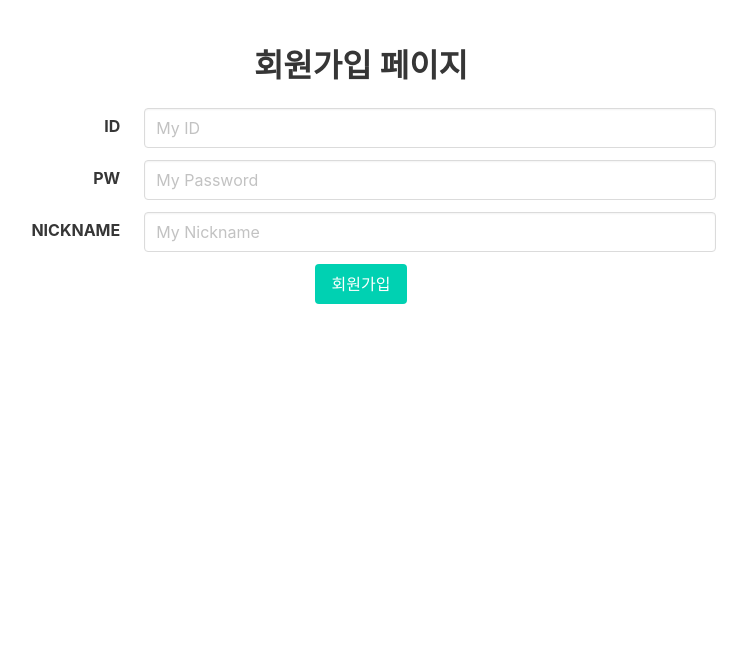
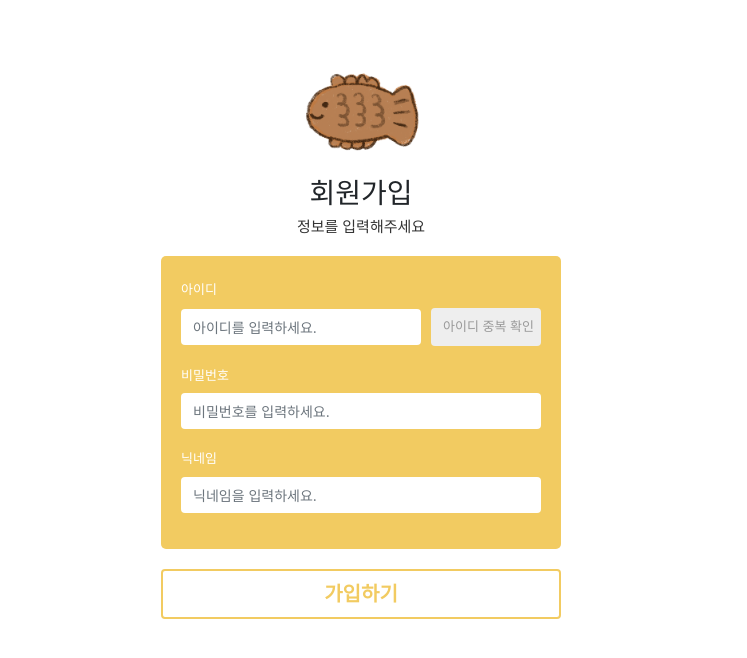
Before and after one commit to aaanjini/hanghae99_007, a Flask app: template templates/register.html in a window 1280 px wide. Shown: the top 658 px of the page, without its empty margins (279-1026 px from the left). Run offline with Flask 2, Linux system fonts and the light colour scheme; the template is opened without the code that fills it, so the values that code supplies are empty; some libraries are stand-ins or nearby versions.

Commit message:
13:46 commit

```diff
--- a/app.py
+++ b/app.py
@@ -4,7 +4,8 @@ app = Flask(__name__)
 
 from pymongo import MongoClient
 
-client = MongoClient('mongodb://52.79.38.21', 27017, username="test", password="test")
+# client = MongoClient('mongodb://52.79.38.21', 27017, username="test", password="test")
+client = MongoClient('localhost', 27017)
 db = client.hanghae99_007
 
 # JWT 토큰을 만들 때 필요한 비밀문자열입니다. 아무거나 입력해도 괜찮습니다.
@@ -43,26 +44,35 @@ def login():
 
 
 @app.route('/register')
-def addUser():
-    return render_template('addUser.html')
+def register():
+    return render_template('register.html')
 
 
 
 # [회원가입 API]
 
 
-@app.route('/api/addUser', methods=['POST'])
-def api_register():
-    id_receive = request.form['id_give'] #사용자단에서 넘겨받은 id값
-    pw_receive = request.form['pw_give'] #사용자단에서 넘겨받은 pw값
-    nickname_receive = request.form['nickname_give'] #사용자단에서 넘겨받은 nickname값
+@app.route("/addUser", methods=["POST"])
+def addUser():
+    return render_template('register.html')
 
-    pw_hash = hashlib.sha256(pw_receive.encode('utf-8')).hexdigest() # 저장하기 전에, pw를 sha256 방법(=단방향 암호화. 풀어볼 수 없음)으로 암호화해서 저장합니다.
 
-    db.user.insert_one({'id': id_receive, 'pw': pw_hash, 'nick': nickname_receive})
-    # id, pw(암호회된), nickname을 받아서, mongoDB에 저장합니다.
+    id = request.form['id']
+    pw = request.form['pw']
+    nickname = request.form['nickname']
 
-    return jsonify({'result': 'success'})
+    if (id == "" or pw == "" or nickname == ""):
+        return jsonify({'result': 'fail', 'msg': 'please check input'});
+    doc = {
+        'id': id,
+        'pw': pw,
+        'nickname': nickname,
+
+    }
+    db.user.insert_one(doc);
+    return jsonify({'msg': "입력."});
+
+
 
 
 # [로그인 API]
--- /dev/null
+++ b/static/common.css
@@ -0,0 +1,44 @@
+.form-control {
+    border: none;
+}
+
+input::placeholder {
+    font-size: 14px;
+    color: #ddd;
+    opacity: 0.5;
+}
+/*크롬 placeholder 색상변경*/
+::-webkit-input-placeholder {
+    color: #eee;
+}
+
+/*font&color----------------------*/
+
+.point_color {
+    color: #f2cb61;
+}
+.point_back_color {
+    background-color: #f2cb61;
+}
+.white_color {
+    color: white;
+}
+.gray_color {
+    color: #eee;
+}
+.dark_gray_color {
+    color: #333;
+}
+
+.font_13 {
+    font-size: 13px;
+}
+.font_15 {
+    font-size: 15px;
+}
+
+/*margin&padding---------*/
+
+.mb20 {
+    margin-bottom: 20px;
+}
--- /dev/null
+++ b/static/register.css
@@ -0,0 +1,69 @@
+input::placeholder {
+    font-size: 14px;
+    color: #ddd;
+    opacity: 0.5;
+}
+
+/*btn------------------------*/
+.check_btn {
+    border-radius: 0.25rem;
+    border: none;
+    color: #999;
+    background-color: #eee;
+    height: 38px;
+    width: 110px;
+}
+
+.check_btn.on {
+    color: white;
+    background-color: #FF8000;
+}
+
+/*logo-----------------------*/
+.logo {
+    width: 150px;
+    margin: 0 auto;
+}
+
+.logo img {
+    width: 100%;
+}
+
+
+/*layout-----------------*/
+
+.register_wrap {
+    width: 400px;
+    margin: 50px auto 0;
+}
+
+.register_box {
+    padding: 20px;
+    border-radius: 5px;
+}
+
+/*form-------------------*/
+
+.form-inline.double_input input {
+    width: calc(100% - 120px);
+    margin-right: 10px;
+}
+
+.signup_btn {
+    width: 100%;
+    margin-top: 20px;
+    text-align: center;
+    height: 50px;
+    color: #f2cb61;
+    background-color: #fff;
+    border: 2px solid #f2cb61;
+    animation: ease 0.5s;
+    font-size: 20px;
+    font-weight: bold;
+}
+.signup_btn:hover {
+    animation: ease 0.5s;
+    background-color: #000;
+    border: 2px solid #000;
+    color: white;
+}
--- a/templates/register.html
+++ b/templates/register.html
@@ -1,88 +1,180 @@
-<!doctype html>
-<html lang="en">
+<!DOCTYPE html>
+<html lang="ko">
 <head>
-
-        <!-- Webpage Title -->
-        <title>Hello, world!</title>
-
     <!-- Required meta tags -->
     <meta charset="utf-8">
     <meta name="viewport" content="width=device-width, initial-scale=1, shrink-to-fit=no">
 
     <!-- Bulma CSS -->
     <link rel="stylesheet" href="https://cdn.jsdelivr.net/npm/bulma@0.9.1/css/bulma.min.css">
+    <!-- Bootstrap CSS -->
+    <link rel="stylesheet" href="https://maxcdn.bootstrapcdn.com/bootstrap/4.0.0/css/bootstrap.min.css"
+          integrity="sha384-Gn5384xqQ1aoWXA+058RXPxPg6fy4IWvTNh0E263XmFcJlSAwiGgFAW/dAiS6JXm" crossorigin="anonymous">
+
     <!-- JS -->
     <script src="https://ajax.googleapis.com/ajax/libs/jquery/3.4.1/jquery.min.js"></script>
     <script src="https://cdnjs.cloudflare.com/ajax/libs/jquery-cookie/1.4.1/jquery.cookie.js"></script>
 
-        <script>
-            // 간단한 회원가입 함수입니다.
-            // 아이디, 비밀번호, 닉네임을 받아 DB에 저장합니다.
-            function register() {
+    <!--  css 파일 분리  -->
+    <link rel="stylesheet" type="text/css" href="../static/common.css">
+    <link rel="stylesheet" type="text/css" href="../static/register.css">
+
+    <!-- Webpage Title -->
+    <title>SIGNUP | 겨울붕어</title>
+
+
+    <!--  ///////////////////////// JavaScript ////////////////////////// -->
+    <script type="text/javascript">
+
+        $(function () {
+            // 1. $(tagName) : 2.(#id) : 3.$(.className)
+            $("button.signup_btn").on("click", function () {
+                addUser();
+            });
+        });
+
+        {#$(document).ready(function(){#}
+        {#    // 1. $(tagName) : 2.(#id) : 3.$(.className)#}
+        {#    $(".signup_btn").on("click", function () {#}
+        {#        addUser();#}
+        {#    });#}
+
+            // 1. $(tagName) : 2.(#id) : 3.$(.className)
+            $(".check_btn").on("click", function () {
+                console.log("good")
+                addUser();//이걸 유효성검사로
+            });
+
+            # 아이디값 입력 시 중복확인 버튼 활성화 #
+            $('#id').on('input',function(){
+               if ($('#id').val()==''){
+                   $('.check_btn').attr("disabled",true);
+                   $('.check_btn').removeClass('on');
+               } else {
+                   $('.check_btn').attr("disabled",false);
+                   $('.check_btn').addClass('on');
+               }
+            });
+
+        });
+
+
+        function to_main () {
+            window.location.href = '/'
+        }
+
+
+        function addUser() {
+
+            let id = $("input[name='id']").val();
+            let pw = $("input[name='pw']").val();
+            let nickname = $("input[name='nickname']").val();
+
+            //let photo=$("input[name='profilePhoto']").val();
+
+
+            if (id == null || id.length < 1) {
+                alert("아이디는 반드시 입력하셔야 합니다.");
+                return;
+            }
+
+            if (pw == null || pw.length < 1) {
+                alert("패스워드는  반드시 입력하셔야 합니다.");
+                return;
+            }
+
+
+            if (nickname == null || nickname.length < 2) {
+                alert("닉네임은  반드시 두 자 이상 입력하셔야 합니다.");
+                return;
+            }
+
+
             $.ajax({
                 type: "POST",
-                    url: "/api/addUser",
-                    data: {
-                        id_give: $('#id').val(),
-                        pw_give: $('#pw').val(),
-                        nickname_give: $('#nickname').val()
-                    },
+                url: "/addUser",
+                data: {id: id, pw: pw, nickname: nickname},
                 success: function (response) {
-                        if (response['result'] == 'success') {
-                            alert('회원가입이 완료되었습니다.')
-                            window.location.href = '/login'
-                        } else {
-                            alert(response['msg'])
-                        }
+                    alert(response["msg:가입완료!"]);
+                    window.location.href = '/';
                 }
             })
         }
 
+        {#function check_dup() {#}
+        {#    let id = $("input[name='id']").val();#}
+        {#    console.log(id)#}
+        {#    if (id == "") {#}
+        {#        $("#help-id").text("아이디를 입력해주세요.").removeClass("is-safe").addClass("is-danger")#}
+        {#        $("#input-username").focus()#}
+        {#        return;#}
+        {#    }#}
+        {#    if (!is_nickname(username)) {#}
+        {#        $("#help-id").text("아이디의 형식을 확인해주세요. 영문과 숫자, 일부 특수문자(._-) 사용 가능. 2-10자 길이").removeClass("is-safe").addClass("is-danger")#}
+        {#        $("#input-username").focus()#}
+        {#        return;#}
+        {#    }#}
+        {#    $("#help-id").addClass("is-loading")//유효성검사#}
+        {#    $.ajax({#}
+        {#        type: "POST",#}
+        {#        url: "/sign_up/check_dup",#}
+        {#        data: {#}
+        {#            username_give: username#}
+        {#        },#}
+        {#        success: function (response) {#}
+        {##}
+        {#            if (response["exists"]) {#}
+        {#                $("#help-id").text("이미 존재하는 아이디입니다.").removeClass("is-safe").addClass("is-danger")#}
+        {#                $("#input-username").focus()#}
+        {#            } else {#}
+        {#                $("#help-id").text("사용할 수 있는 아이디입니다.").removeClass("is-danger").addClass("is-success")#}
+        {#            }#}
+        {#            $("#help-id").removeClass("is-loading")#}
+        {##}
+        {#        }#}
+        {#    });#}
+        {#}#}
+
+
+        function is_nickname(asValue) {
+            var regExp = /^(?=.*[a-zA-Z])[-a-zA-Z0-9_.]{2,10}$/;//소괄호:필수포함, 숫자:2~10자사이
+            return regExp.test(asValue);
+        }
+
+        function is_password(asValue) {
+            var regExp = /^(?=.*\d)(?=.*[a-zA-Z])[0-9a-zA-Z!@#$%^&*]{8,20}$/;
+            return regExp.test(asValue);
+        }
     </script>
+
+
 </head>
 <body>
-        <div class="section has-text-centered">
-            <h1 class="title">회원가입 페이지</h1>
-            <div class="container" style="width:60%">
-                <div class="field is-horizontal">
-                    <div class="field-label is-normal">
-                        <label class="label" for="id">ID</label>
-                    </div>
-                    <div class="field-body">
-                        <div class="field">
-                            <div class="control">
-                                <input type="text" class="input" id="id" aria-describedby="emailHelp"
-                                       placeholder="My ID">
+    <div class="register_wrap">
+        {#   로고 클릭 시 메인화면으로 이동     #}
+        <a onclick="to_main()" href="javascript:void(0);"><h1 class="logo"><img src="../static/logo.png" alt="logo"></h1></a>
+        <h3 class="text-center">회원가입</h3>
+        <h6 class="text-center font_15 dark_gray_color mb20">정보를 입력해주세요</h6>
+        <form class="">
+            <div class="register_box point_back_color">
+
+                <div class="form-group">
+                    <label for="id" class="white_color font_13">아이디</label>
+                    <div class="form-inline double_input">
+                        <input type="text" class="form-control" placeholder="아이디를 입력하세요." name="id" id="id">
+                        <button class="btn check_btn font_13" type="submit">아이디 중복 확인</button>
                     </div>
                 </div>
+                <div class="form-group">
+                    <label for="pw" class="white_color font_13">비밀번호</label>
+                    <input type="password" class="form-control" placeholder="비밀번호를 입력하세요." name="pw" id="pw">
+                </div>
+                <div class="form-group">
+                    <label for="nickname" class="white_color font_13">닉네임</label>
+                    <input type="text" class="form-control" placeholder="닉네임을 입력하세요." name="nickname" id="nickname">
                 </div>
             </div>
-                <div class="field is-horizontal">
-                    <div class="field-label is-normal">
-                        <label class="label" for="pw">PW</label>
-                    </div>
-                    <div class="field-body">
-                        <div class="field">
-                            <div class="control">
-                                <input type="password" class="input" id="pw" placeholder="My Password">
-                            </div>
-                        </div>
-                    </div>
-                </div>
-                <div class="field is-horizontal">
-                    <div class="field-label is-normal">
-                        <label class="label" for="nickname">NICKNAME</label>
-                    </div>
-                    <div class="field-body">
-                        <div class="field">
-                            <div class="control">
-                                <input type="text" class="input" id="nickname" placeholder="My Nickname">
-                            </div>
-                        </div>
-                    </div>
-                </div>
-                <button class="button is-primary" onclick="register()">회원가입</button>
-            </div>
+            <button class="btn signup_btn" type="submit">가입하기</button>
+        </form>
     </div>
 </body>
-</html>
```
Also changed, not shown: static/login.css (+2 -42 lines), templates/login.html (+7 -6 lines), templates/test.html (deleted, +0 -88 lines). Lines whose indentation alone changed are shown as unchanged.
